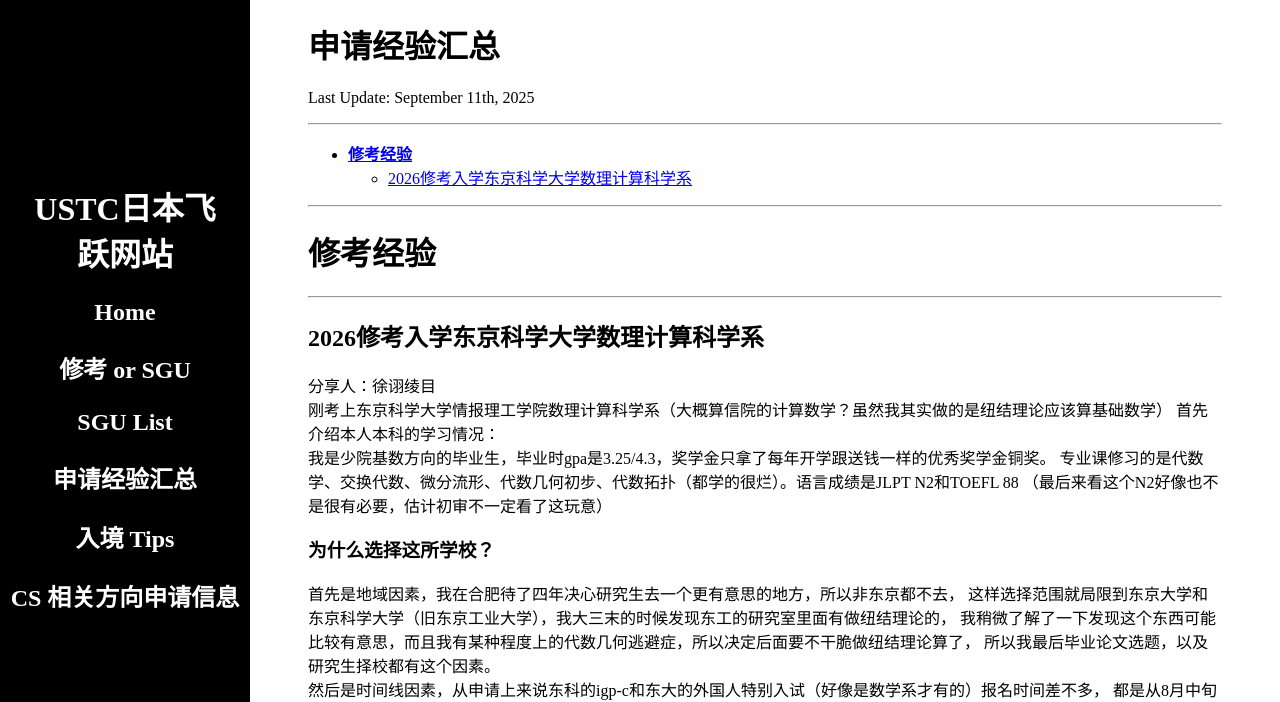
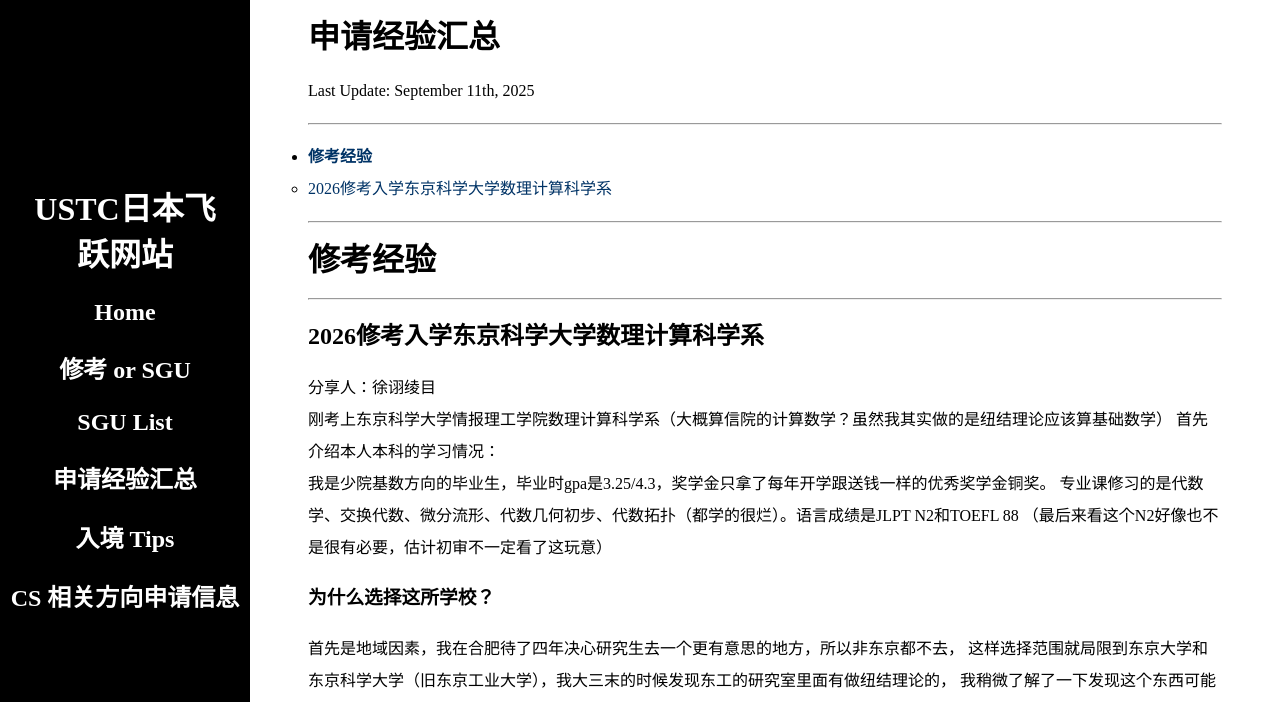
Before and after one commit to ustcflyer-japan/ApplicationGuides, a plain HTML site: page index.html in a window 1280 px wide. Shown: the top 702 px of the page. Drawn offline with Linux system fonts and the light colour scheme.

Commit message:
Update index.html
update some config

```diff
--- a/index.html
+++ b/index.html
@@ -1289,7 +1289,22 @@ pre[class*="language-"] {
 	    margin-left: 250px; /* 与侧边栏宽度+间距相匹配 */
             padding: 0 50px;
         }
-    </style>
+.content {
+            line-height: 32px !important; /* 设置段落的行间距 */
+}
+.content a {
+    text-decoration: none;     /* 去掉下划线 */
+    color: #003366;               /* 链接文字颜色 */
+}
+
+.content a:hover {
+    color: #2E4D4D;            /* 悬停时颜色为暗绿色 */
+}
+.content ul.no-margin {
+            padding-left: 0; /* 移除左侧填充 */
+}
+</style>
+
 </head>
 <body>
  <div class="sidebar">
```
